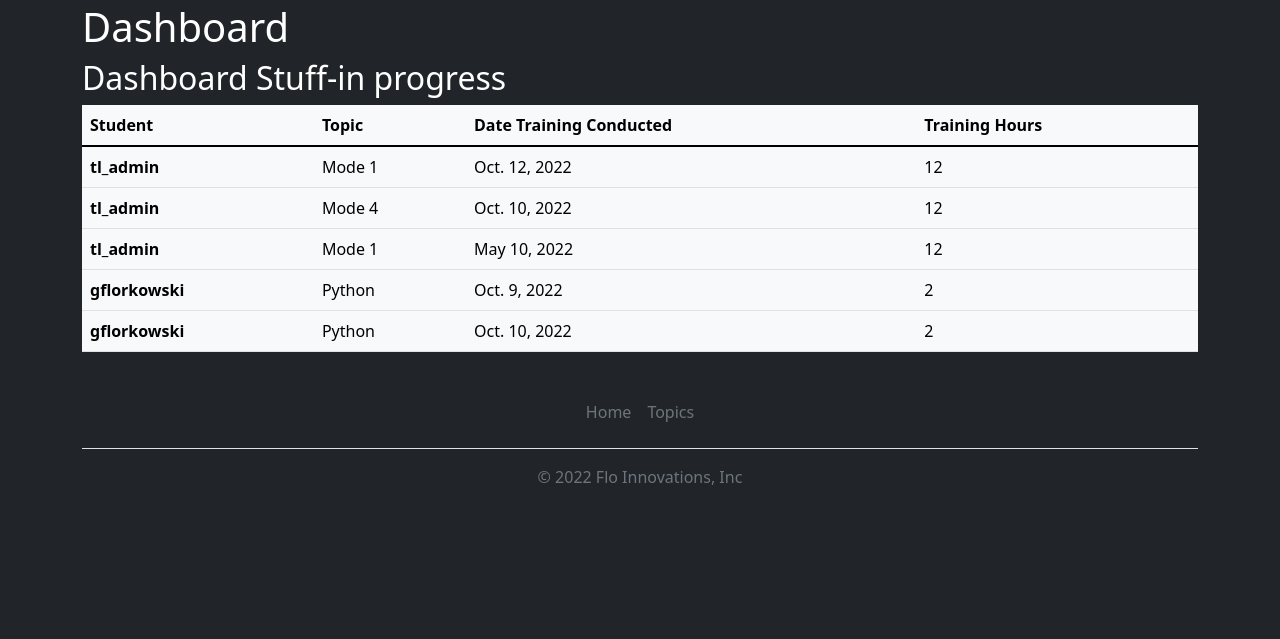
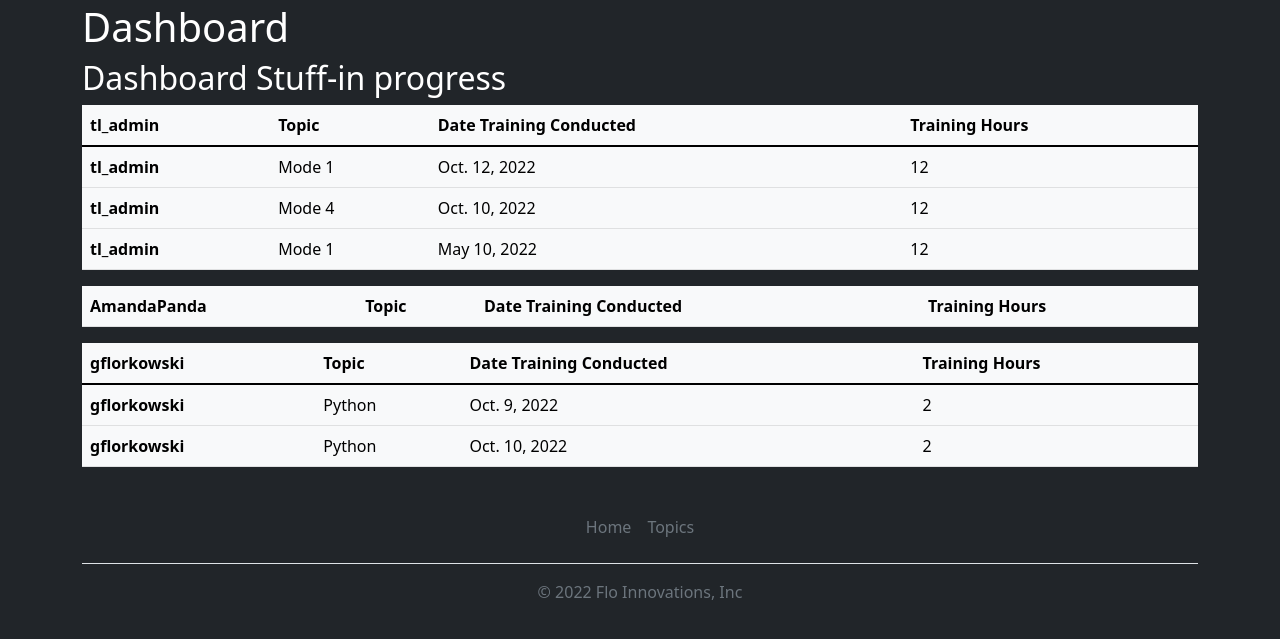
Before and after one commit to gflorkowski4/traininglogsbyflo, a Django app: page /users/dashboard/ in a window 1280 px wide. Shown: the part 53-692 px from the top of the page. Run offline with Django 4.2, Linux system fonts and the light colour scheme; data comes from the database, SQL or seed files in the repository; both versions use the stored data as it was after the commit; lists and menus that the app fills with data are empty; some libraries are stand-ins or nearby versions.

Commit message:
new dashboard

```diff
--- a/training_logs/views.py
+++ b/training_logs/views.py
@@ -15,6 +15,7 @@ def topics(request):
     topics = Topic.objects.filter(owner=request.user).order_by('data_added')
     context= {'topics':topics}
     return render(request, 'training_logs/topics.html', context)
+
 @login_required
 def topic(request, topic_id):
     """Shows a single topic and all its entries"""
@@ -25,6 +26,7 @@ def topic(request, topic_id):
     entries = topic.entry_set.order_by('-date_added')
     context = {'topic':topic, 'entries':entries}
     return render(request, 'training_logs/topic.html', context)
+
 @login_required
 def new_topic(request):
     """Add a new topic"""
@@ -43,6 +45,7 @@ def new_topic(request):
     # Display a blank or invalid form
     context = {'form': form}
     return render(request, 'training_logs/new_topic.html', context)
+
 @login_required
 def new_entry(request, topic_id):
     """Add a new entry for a particular topic"""
@@ -63,6 +66,7 @@ def new_entry(request, topic_id):
     # Display blank or invalid form
     context = {'topic': topic, 'form':form}
     return render(request, 'training_logs/new_entry.html', context)
+
 @login_required
 def edit_entry(request, entry_id):
     """Edit an existing entry."""
--- a/users/templates/registration/dashboard.html
+++ b/users/templates/registration/dashboard.html
@@ -4,25 +4,30 @@
 
 {% block content %}
 <h2>Dashboard Stuff-in progress</h2>
+{% for user in users %}
 <table class="table table-light table-hover">
   <thead>
     <tr>
-            <th scope="col">Student</th>
+      <th scope="col">{{ user }}</th>
       <th scope="col">Topic</th>
       <th scope="col">Date Training Conducted</th>
       <th scope="col">Training Hours</th>
     </tr>
   </thead>
+
   <tbody>
     {% for entry in entries %}
+    {% if user.id == entry.topic.owner.id %}
     <tr>
       <th scope="row">{{ entry.topic.owner }}</th>
       <td>{{ entry.topic }}</td>
       <td>{{ entry.date_training_conducted }}</td>
       <td>{{ entry.hours }}</td>
     </tr>
+    {% endif %}
     {% endfor %}
   </tbody>
 </table>
+{% endfor %}
 
 {% endblock content %}
--- a/users/views.py
+++ b/users/views.py
@@ -1,7 +1,8 @@
 from django.shortcuts import render, redirect
 from django.contrib.auth import login
 from django.contrib.auth.forms import UserCreationForm
-from training_logs.models import Entry
+from training_logs.models import Entry, Topic
+from django.contrib.auth.models import User
 
 # Create your views here for Users app
 def register(request):
@@ -25,4 +26,7 @@ def register(request):
 def dashboard(request):
     """Dashboard to present data"""
     entries = Entry.objects.all()
-    return render(request, 'registration/dashboard.html', {'entries':entries} )
+    topics = Topic.objects.all()
+    users = User.objects.all()
+    total_hours = 0
+    return render(request, 'registration/dashboard.html', {'entries':entries, 'topics':topics, 'users':users,} )
```
Also changed, not shown: db.sqlite3, 1 other file. Lines whose indentation alone changed are shown as unchanged.
